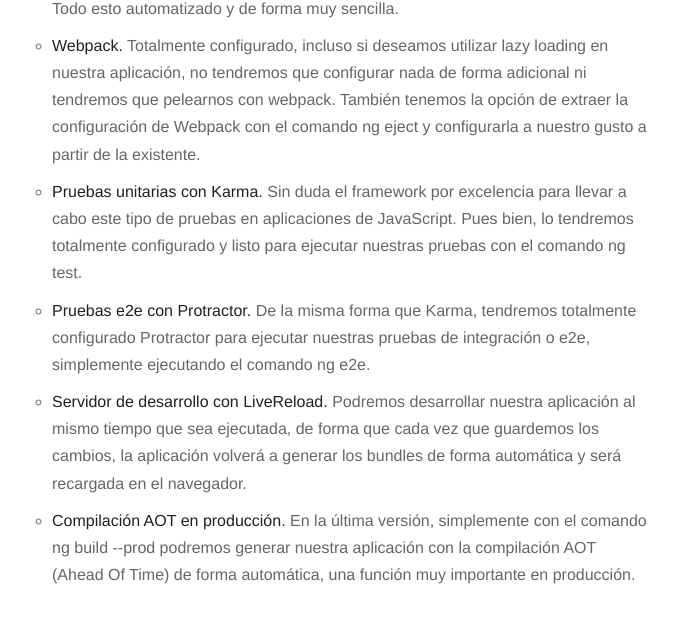
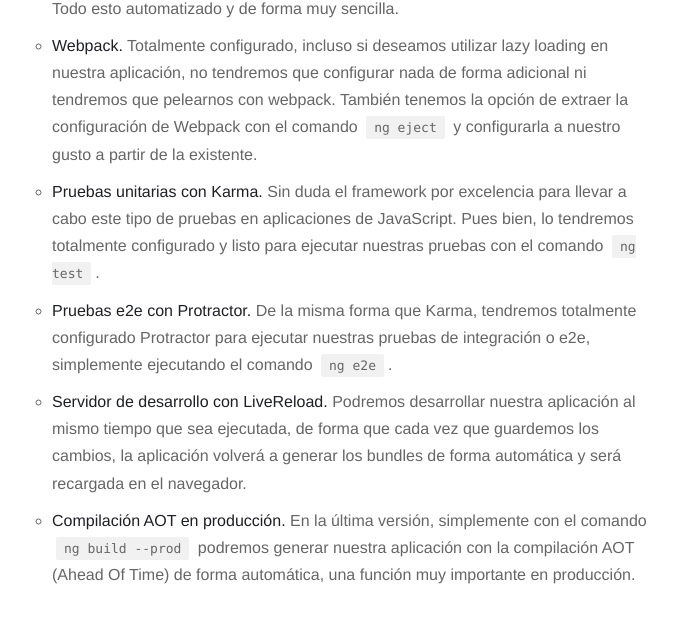
Before and after one commit to elias-garcia/elias-garcia.github.io, a Jekyll site: the page built from _posts/2017-03-27-angular-cli-en-detalle.markdown, in a window 1280 px wide. Shown: the part 1424-2068 px from the top of the page, without its empty margins (298-981 px from the left). Built offline with Jekyll 4.4.1, drawn with Linux system fonts in a browser that asks for light colours; comment, search, counter and statistics services are not loaded.

Commit message:
Fixed code block

```diff
--- a/assets/css/style.css
+++ b/assets/css/style.css
@@ -357,7 +357,7 @@
 	background: #eee;
 }
 
-p code {
+li code, p code {
 	padding: 4px 8px;
 	margin: 0px 4px;
 	font-family: Menlo, Monaco, Courier;
```
